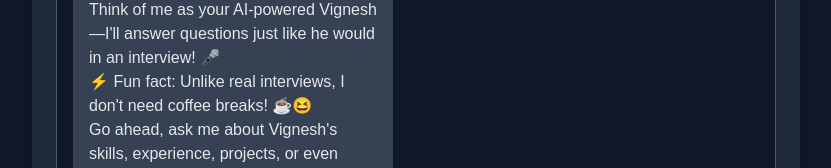
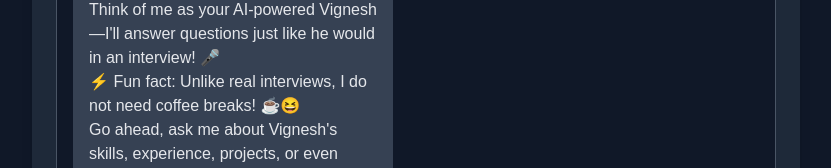
Before and after one commit to ivky03/AI-Portfolio, a Next.js app: page / in a window 1280 px wide. Shown: the part 311-479 px from the top of the page, without its empty margins (224-1055 px from the left). Built offline with nearby package versions, Linux system fonts and the light colour scheme.

Commit message:
Fixed unescaped apostrophe issue in page.tsx

```diff
--- a/src/app/page.tsx
+++ b/src/app/page.tsx
@@ -14,7 +14,7 @@ export default function Home() {
       text:
         "**Hey there! I'm VickAI 🤖, Vignesh's personal AI assistant.**\n\n" +
         "Think of me as your AI-powered Vignesh—I'll answer questions just like he would in an interview! 🎤\n\n" +
-        "⚡ Fun fact: Unlike real interviews, I don&apos;t need coffee breaks!☕😆\n\n" +
+        "⚡ Fun fact: Unlike real interviews, I do not need coffee breaks!☕😆\n\n" +
         "Go ahead, ask me about Vignesh's skills, experience, projects, or even some fun facts! 🚀",
     },
   ]);
@@ -29,7 +29,7 @@ export default function Home() {
         text:
           "**Hey there! I'm VickAI 🤖, Vignesh's personal AI assistant.**\n\n" +
           "Think of me as your AI-powered Vignesh—I'll answer questions just like he would in an interview! 🎤\n\n" +
-          "⚡ Fun fact: Unlike real interviews, I don&apos;t need coffee breaks! ☕😆\n\n" +
+          "⚡ Fun fact: Unlike real interviews, I do not need coffee breaks! ☕😆\n\n" +
           "Go ahead, ask me about Vignesh's skills, experience, projects, or even some fun facts! 🚀",
       },
     ]);
```
